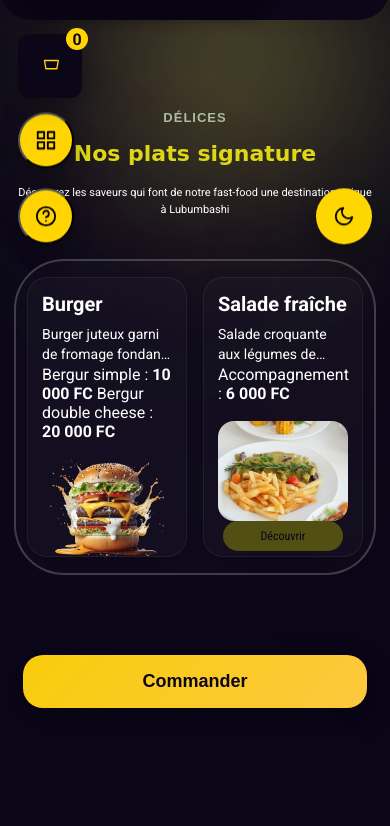
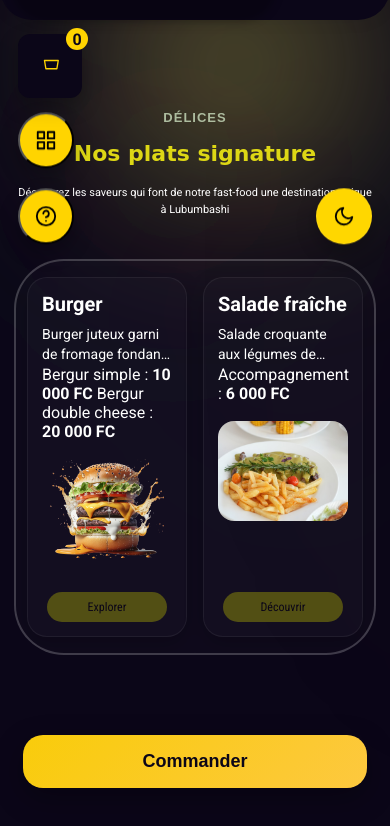
Before and after one commit to dani-create/Credo-s, a plain HTML site: page index.html in a window 390 px wide. Shown: the part 576-1402 px from the top of the page. Drawn offline with Linux system fonts and the light colour scheme; a script that the page names is missing; a web font is replaced by a local one.

Commit message:
Fix: Make dish cards responsive on mobile; ensure dish images scale and action button visible
- Update `src/styles/sections.css`: responsive .dish-image, .dish-card height -> auto, mobile tweaks
- Update `BUGFIX_MENU_BURGER.md` with the dish-card fix notes
- Regenerate `index.html`

```diff
--- a/src/styles/sections.css
+++ b/src/styles/sections.css
@@ -327,8 +327,9 @@ body.theme-light .delivery-icon-wrapper {
 @media (max-width: 414px) {
    .hero-image-primary { width: 170px; height: 170px; }
    .dishes-smoke-bg { width: 350px; height: 300px; opacity: 0.25; }
-   .dish-card, .card-chicken, .card-sides, .card-sandwich { width: 150px; min-width: 150px; max-width: 150px; height: 260px; padding: 12px; }
-   .dish-image { width: 120px; height: 90px; }
+   /* On small phones, make cards narrower and images smaller but keep button visible */
+   .dish-card, .card-chicken, .card-sides, .card-sandwich { width: 260px; min-width: 240px; max-width: 280px; height: auto; padding: 12px; min-height: 320px; }
+   .dish-image { max-width: 100%; height: auto; max-height: 160px; }
    .delivery-logo { width: 38px; height: 38px; background: #fff; border-radius: 10px; padding: 2px; }
 }
 
@@ -418,14 +419,19 @@ body.theme-dark .delivery-logo { background: #fff !important; border-radius: 10p
 
 .dish-card {
    width: 320px;
-   min-width: 280px;
+   min-width: 260px;
    max-width: 340px;
-   height: 420px;
+   /* Allow the card to grow naturally on small screens instead of forcing a fixed height
+      so inner content (image + button) is always visible. Use a comfortable min-height. */
+   height: auto;
+   min-height: 360px;
    background-color: rgba(255,255,255,0.02);
    border: 1px solid rgba(255,255,255,0.06);
    border-radius: 20px;
    padding: 20px;
    box-shadow: 0 8px 20px rgba(0,0,0,0.18);
+   display: flex;
+   flex-direction: column;
 }
 
 /* Uniform dish card layout */
@@ -434,11 +440,14 @@ body.theme-dark .delivery-logo { background: #fff !important; border-radius: 10p
 }
 
 .dish-image {
-   width: 220px;
-   height: 160px;
+   /* Make dish images responsive: fill available width but never overflow card */
+   width: 100%;
+   max-width: 260px;
+   height: auto;
    object-fit: cover;
    border-radius: 16px;
    margin: 18px auto 0 auto;
+   display: block;
 }
 
 /* Ensure title and description don't overflow card space: clamp description */
```
Also changed, not shown: 1 other file.
